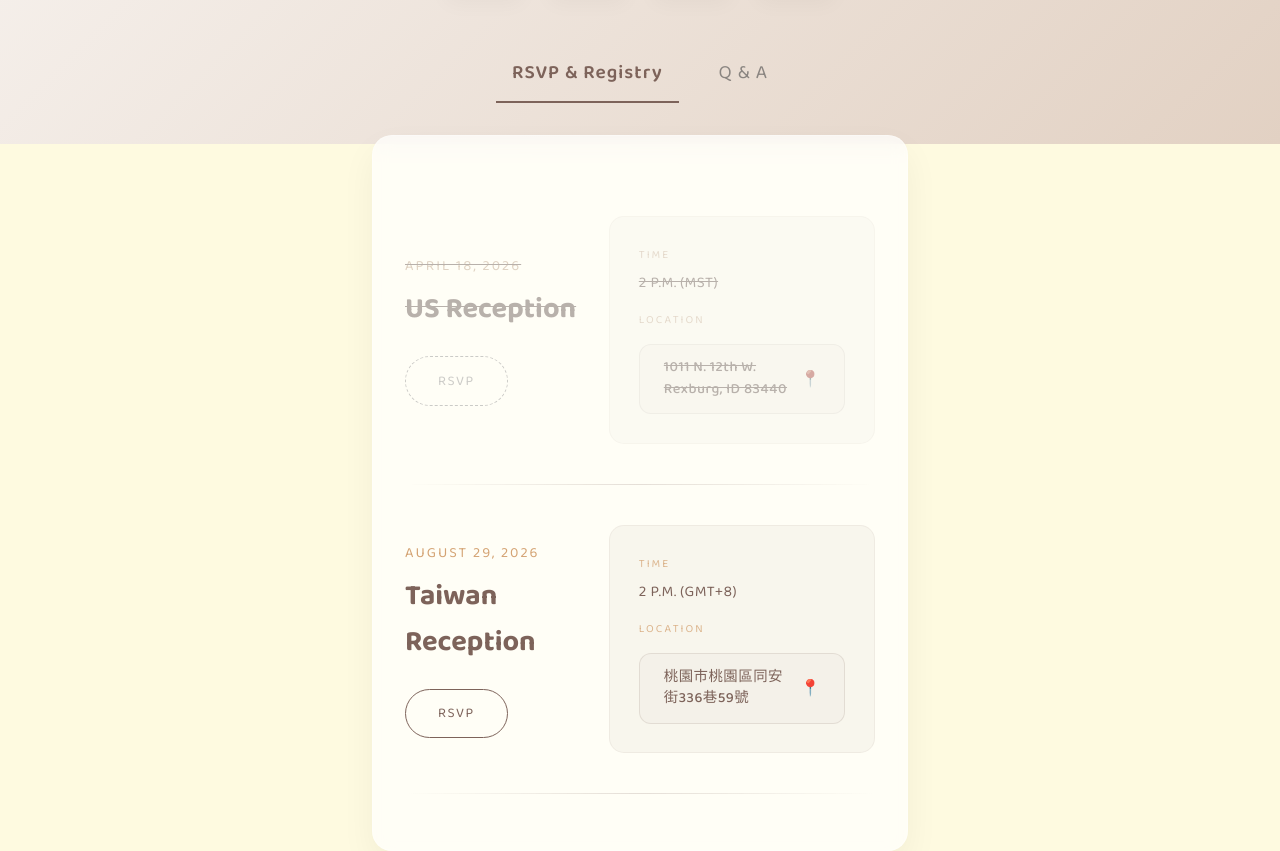
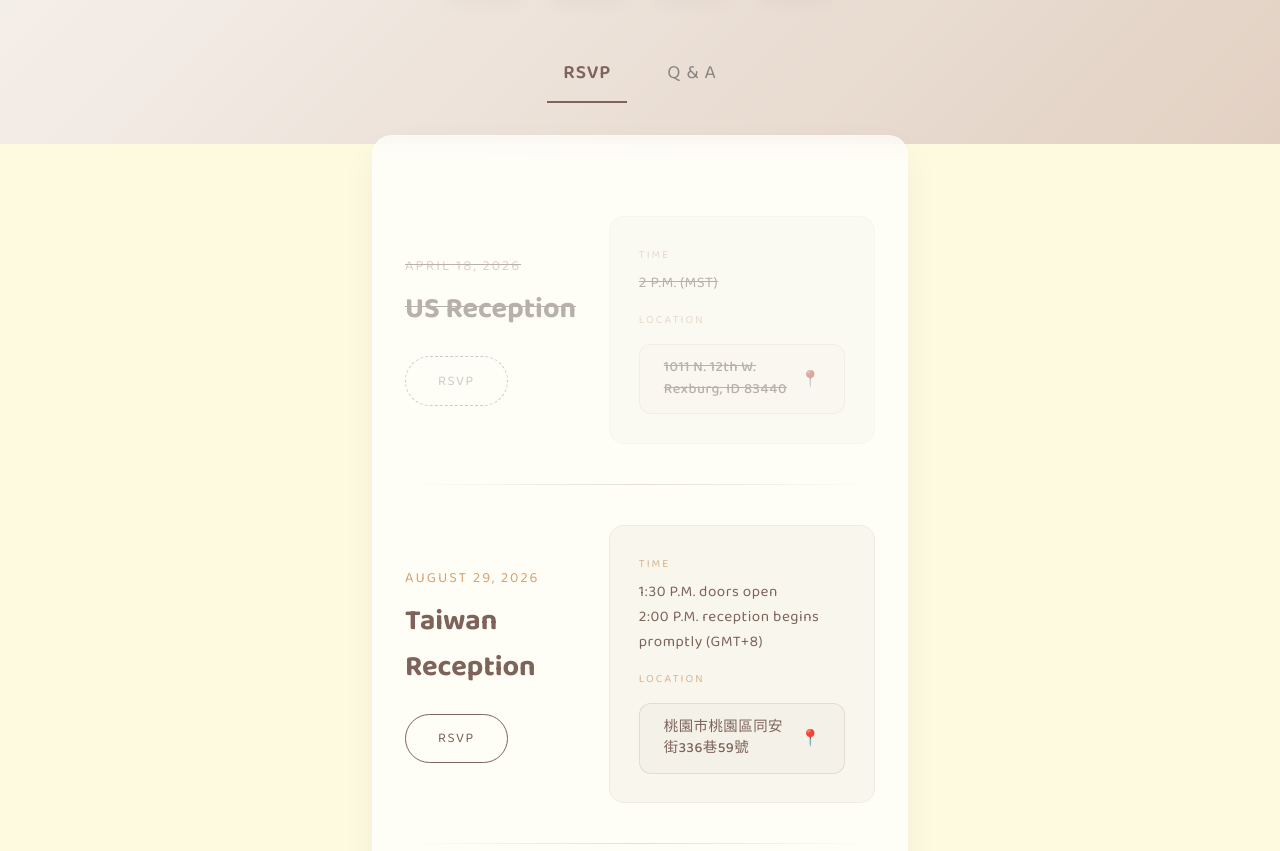
Before and after one commit to chengensung1219/wedding-detail, a plain HTML site: page index.html in a window 1280 px wide. Shown: the part 656-1507 px from the top of the page. Drawn offline with Linux system fonts and the light colour scheme; a web font is replaced by a local one.

Commit message:
feat: update RSVP section with detailed timing and simplify tab label

```diff
--- a/index.html
+++ b/index.html
@@ -61,8 +61,7 @@
 
         <div class="tabs-container">
             <div class="tabs-header">
-                <button class="tab-btn active" onclick="openTab(event, 'tab-rsvp')" data-i18n="tabRsvp">RSVP &
-                    Registry</button>
+                <button class="tab-btn active" onclick="openTab(event, 'tab-rsvp')" data-i18n="tabRsvp">RSVP</button>
                 <button class="tab-btn" onclick="openTab(event, 'tab-qa')" data-i18n="tabQA">Q & A</button>
             </div>
 
@@ -107,7 +106,8 @@
                         <div class="rsvp-details">
                             <div class="detail-item">
                                 <span class="detail-label" data-i18n="timeLabelTW">Time</span>
-                                <span class="detail-text" data-i18n="timeDescTW">2 P.M. (GMT+8)</span>
+                                <span class="detail-text" data-i18n="timeDescTW">1:30 P.M. doors open<br>2:00
+                                    P.M. reception begins promptly (GMT+8)</span>
                             </div>
                             <div class="detail-item">
                                 <span class="detail-label" data-i18n="locationLabelTW">Location</span>
@@ -178,7 +178,8 @@
                                 <span class="qa-icon">+</span>
                             </button>
                             <div class="qa-answer" style="max-height: null;">
-                                <p data-i18n="a2">Guests are welcome to arrive about 15–20 minutes early.</p>
+                                <p data-i18n="a2">Doors open at 1:30 P.M. and the reception begins promptly at 2:00
+                                    P.M.</p>
                             </div>
                         </div>
 
@@ -188,9 +189,8 @@
                                 <span class="qa-icon">+</span>
                             </button>
                             <div class="qa-answer" style="max-height: null;">
-                                <p data-i18n="a3">Please RSVP by the following dates so we can finalize our seating and
-                                    catering.<br>• U.S. Celebration (April 18): Please RSVP by March 25.<br>• Taiwan
-                                    Celebration (August 29): Please RSVP by July 15.</p>
+                                <p data-i18n="a3">Please RSVP by July 15 so we can finalize our seating and
+                                    catering.</p>
                             </div>
                         </div>
                     </div>
@@ -208,7 +208,7 @@
             hours: { en: "Hours", zh: "時" },
             mins: { en: "Mins", zh: "分" },
             secs: { en: "Secs", zh: "秒" },
-            tabRsvp: { en: "RSVP & Registry", zh: "出席表單與祝福" },
+            tabRsvp: { en: "RSVP", zh: "出席表單" },
             tabQA: { en: "Q & A", zh: "常見問題" },
             usReception: { en: "US Reception", zh: "美國婚招" },
             usDate: { en: "April 18, 2026", zh: "2026年4月18日" },
@@ -221,7 +221,10 @@
             twDate: { en: "August 29, 2026", zh: "2026年8月29日" },
             twRsvpBtn: { en: "RSVP", zh: "出席表單" },
             timeLabelTW: { en: "Time", zh: "時間" },
-            timeDescTW: { en: "2 P.M. (GMT+8)", zh: "下午 2 點 (GMT+8)" },
+            timeDescTW: {
+                en: "1:30 P.M. doors open<br>2:00 P.M. reception begins promptly (GMT+8)",
+                zh: "下午 1:30 入場<br>下午 2:00 準時開始 (GMT+8)"
+            },
             locationLabelTW: { en: "Location", zh: "地點" },
             locationDescTW: { en: "桃園市桃園區同安街336巷59號", zh: "桃園市桃園區同安街336巷59號" },
             registryNote: { en: "A note on gifts", zh: "關於禮物" },
@@ -250,11 +253,14 @@
                     "💡 如果想搜尋穿搭靈感，可以直接搜尋上述顏色名稱，就能找到符合的顏色和範例喔！<br>"
             },
             q2: { en: "When should I arrive for the reception?", zh: "我應該何時抵達婚禮現場？" },
-            a2: { en: "Guests are welcome to arrive about 15–20 minutes early.", zh: "我們邀請你們可以提早15-20分鐘到達現場！" },
+            a2: {
+                en: "Doors open at 1:30 P.M. and the reception begins promptly at 2:00 P.M.",
+                zh: "下午 1:30 開放入場，2:00 準時開始。"
+            },
             q3: { en: "When is the RSVP deadline?", zh: "出席表單什麼時候截止？" },
             a3: {
-                en: "Please RSVP by the following dates so we can finalize our seating and catering.<br>• U.S. Celebration (April 18): Please RSVP by March 25.<br>• Taiwan Celebration (August 29): Please RSVP by July 15.",
-                zh: "請依照不同場次於以下日期前填寫出席表單，以便我們安排座位與餐點。<br>• 美國場（4 月 18 日）： 請於 3 月 25 日前填寫。<br>• 台灣場（8 月 29 日）： 請於 7 月 15 日前填寫。"
+                en: "Please RSVP by July 15 so we can finalize our seating and catering.",
+                zh: "請於 7 月 15 日前填寫出席表單，以便我們安排座位與餐點。"
             }
         };
 
```
